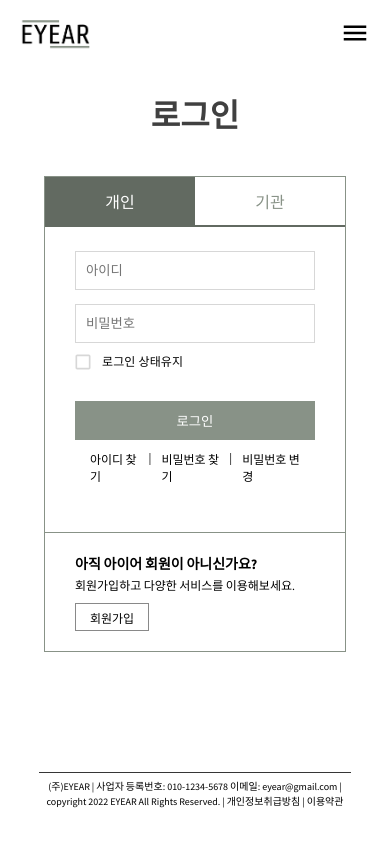
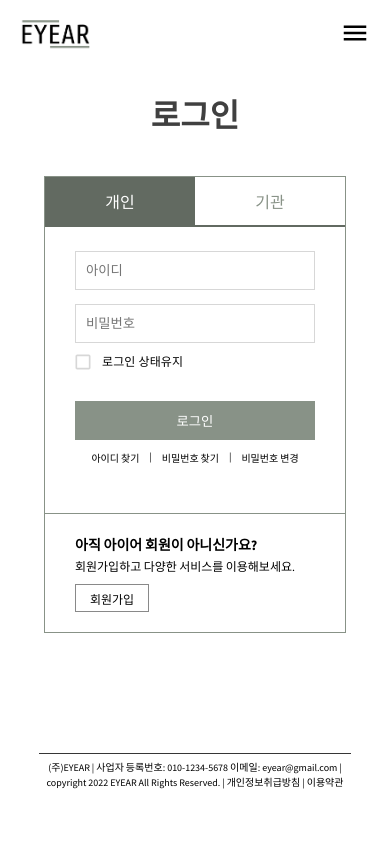
Before and after one commit to eyear22/eyear_frontend, a React (Create React App) app: page /login in a window 390 px wide. Shown: the top 846 px of the page. Built offline with nearby package versions, Linux system fonts and the light colour scheme.

Commit message:
[CHORE] 로그인 모바일 페이지 폰트사이즈 수정

```diff
--- a/src/components/login/SmallMenu.js
+++ b/src/components/login/SmallMenu.js
@@ -1,5 +1,6 @@
 import { Link } from 'react-router-dom';
 import styled from 'styled-components';
+import { mobile } from '../../utils/responsive';
 
 const SmallMenu = () => {
   return (
@@ -30,6 +31,7 @@ const Container = styled.div`
 const Text = styled.text`
   font-size: 12px;
   padding: 0 5px;
+  ${mobile({ fontSize: 10 })}
 `;
 
 const StyledLink = styled(Link)`
```
